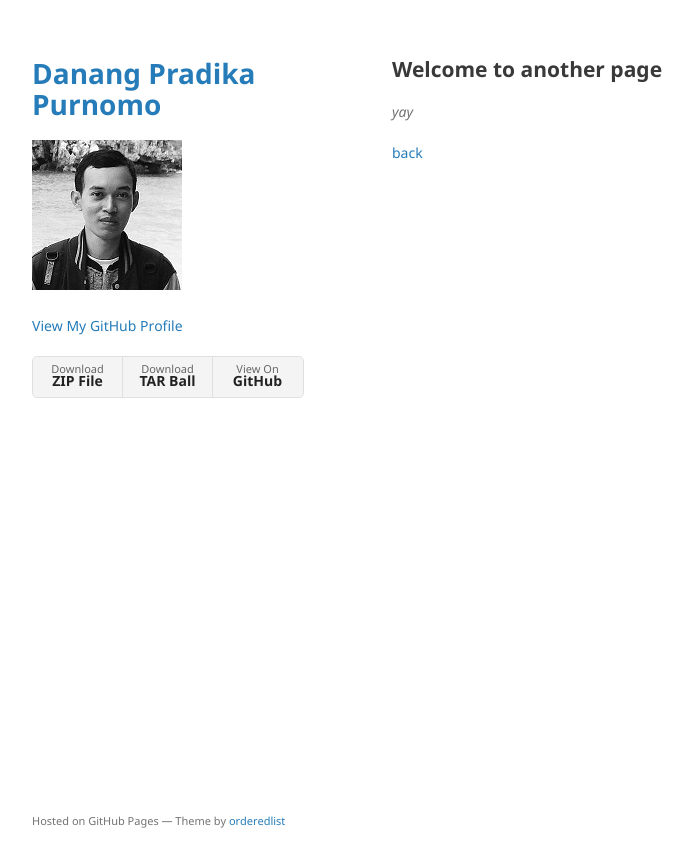
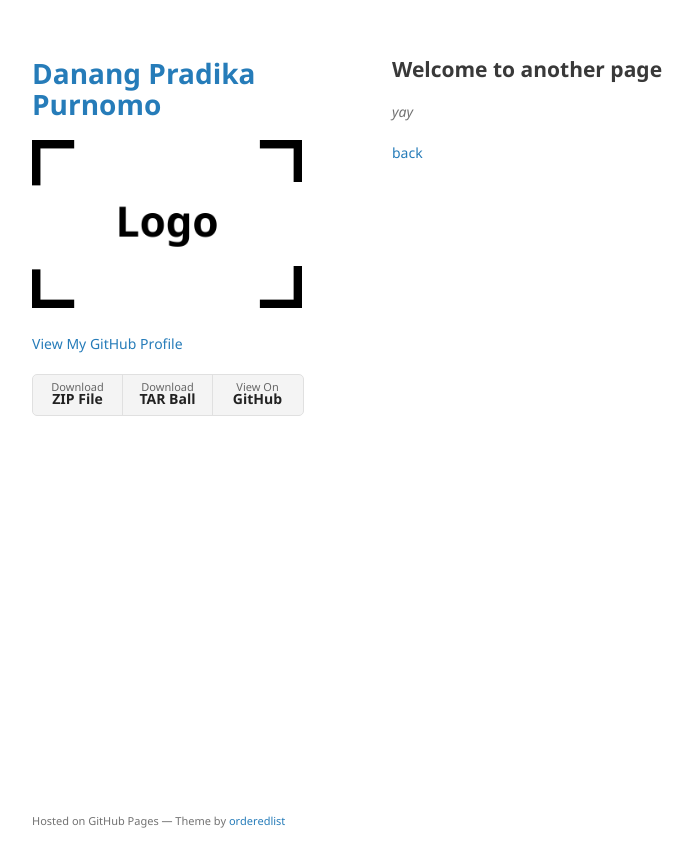
Before and after one commit to damvelisa/damvelisa.github.io, a Jekyll site: the page built from another-page.md, in a window 1280 px wide. Shown: the top 867 px of the page, without its empty margins (178-871 px from the left). Built offline with Jekyll 4.4.1, drawn with Linux system fonts in a browser that asks for light colours; the repository's description, which GitHub fills in, is left out; our own code applies the rules of GitHub Pages for plain Markdown files.

Commit message:
Update _config.yml

```diff
--- a/_config.yml
+++ b/_config.yml
@@ -1,5 +1,5 @@
 title: Danang Pradika Purnomo
-logo: /assets/img/dna.jpg
+logo: /assets/img/logo.png
 description:
 show_downloads: true
 google_analytics:
```
